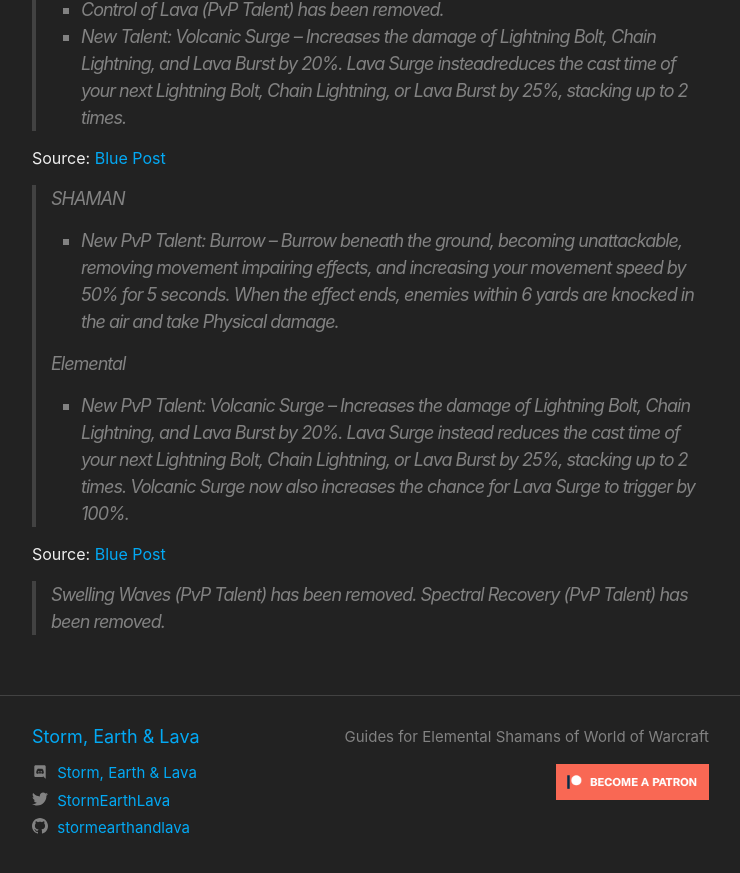
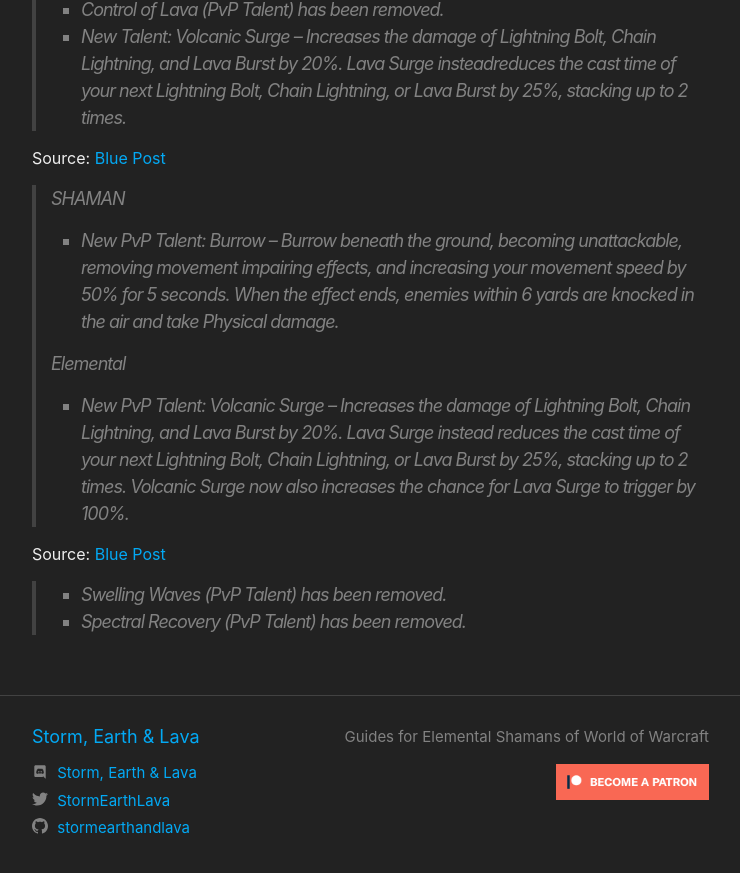
Before and after one commit to stormearthandlava/stormearthandlava.github.io, a Jekyll site: the page built from blog/_posts/2023-04-02-10.1-changelog.md, in a window 1280 px wide and 900 px high, scrolled down 1220 px. Shown: the top 873 px of the window, without its empty margins (268-1008 px from the left). Built offline with Jekyll 4.4.1, drawn with Linux system fonts in a browser that asks for light colours; a script that is not in the unit is left out.

Commit message:
bullet points are easier to read

```diff
--- a/blog/_posts/2023-04-02-10.1-changelog.md
+++ b/blog/_posts/2023-04-02-10.1-changelog.md
@@ -54,5 +54,5 @@
 
 Source: [Blue Post](https://us.forums.blizzard.com/en/wow/t/dragonflight-embers-of-neltharion-ptr-development-notes/1541379/7)
 
-> Swelling Waves (PvP Talent) has been removed.
-> Spectral Recovery (PvP Talent) has been removed.
+> - Swelling Waves (PvP Talent) has been removed.
+> - Spectral Recovery (PvP Talent) has been removed.
```
